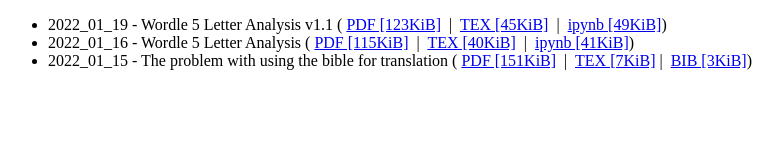
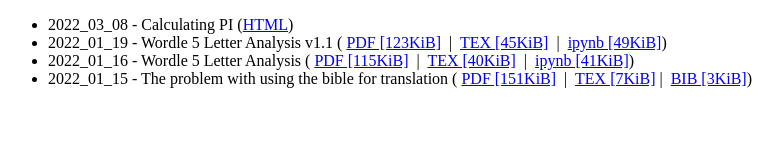
Before and after one commit to jimbob88/jimbob88.github.io, a plain HTML site: page programming/index.html in a window 1280 px wide. Shown: the whole page, without its empty margins (0-783 px from the left). Drawn offline with Linux system fonts and the light colour scheme.

Commit message:
Added to index

```diff
--- a/programming/index.html
+++ b/programming/index.html
@@ -1,5 +1,6 @@
 <!DOCTYPE html>
 <html lang="en">
+
 <head>
   <title>Python Programming</title>
   <meta charset="UTF-8" />
@@ -8,16 +9,19 @@
   <meta name="author" content="James Blackburn" />
   <meta name="viewport" content="width=device-width, initial-scale=1.0" />
 </head>
+
 <body>
   <ul>
+    <li>
+      2022_03_08 - Calculating PI (<a href="2022_03_08/pi/index.html">HTML</a>)
+    </li>
     <li>
       2022_01_19 - Wordle 5 Letter Analysis v1.1 (
       <a href="2022_01_19/wordle_analysis_v1.1/Wordle.pdf">PDF [123KiB]</a>
       &nbsp;|&nbsp;
       <a href="2022_01_19/wordle_analysis_v1.1/Wordle.tex">TEX [45KiB]</a>
       &nbsp;|&nbsp;
-        <a href="2022_01_19/wordle_analysis_v1.1/Wordle.ipynb">ipynb [49KiB]</a
-        >)
+      <a href="2022_01_19/wordle_analysis_v1.1/Wordle.ipynb">ipynb [49KiB]</a>)
     </li>
     <li>
       2022_01_16 - Wordle 5 Letter Analysis (
@@ -29,17 +33,12 @@
     </li>
     <li>
       2022_01_15 - The problem with using the bible for translation (
-        <a href="2022_01_15/thebible4translation/thebible4translation.pdf"
-          >PDF [151KiB]</a
-        >
+      <a href="2022_01_15/thebible4translation/thebible4translation.pdf">PDF [151KiB]</a>
       &nbsp;|&nbsp;
-        <a href="2022_01_15/thebible4translation/thebible4translation.tex"
-          >TEX [7KiB]</a
-        >&nbsp;|&nbsp;
-        <a href="2022_01_15/thebible4translation/thebible4translation.bib"
-          >BIB [3KiB]</a
-        >)
+      <a href="2022_01_15/thebible4translation/thebible4translation.tex">TEX [7KiB]</a>&nbsp;|&nbsp;
+      <a href="2022_01_15/thebible4translation/thebible4translation.bib">BIB [3KiB]</a>)
     </li>
   </ul>
 </body>
+
 </html>
```
Lines whose indentation alone changed are shown as unchanged.
